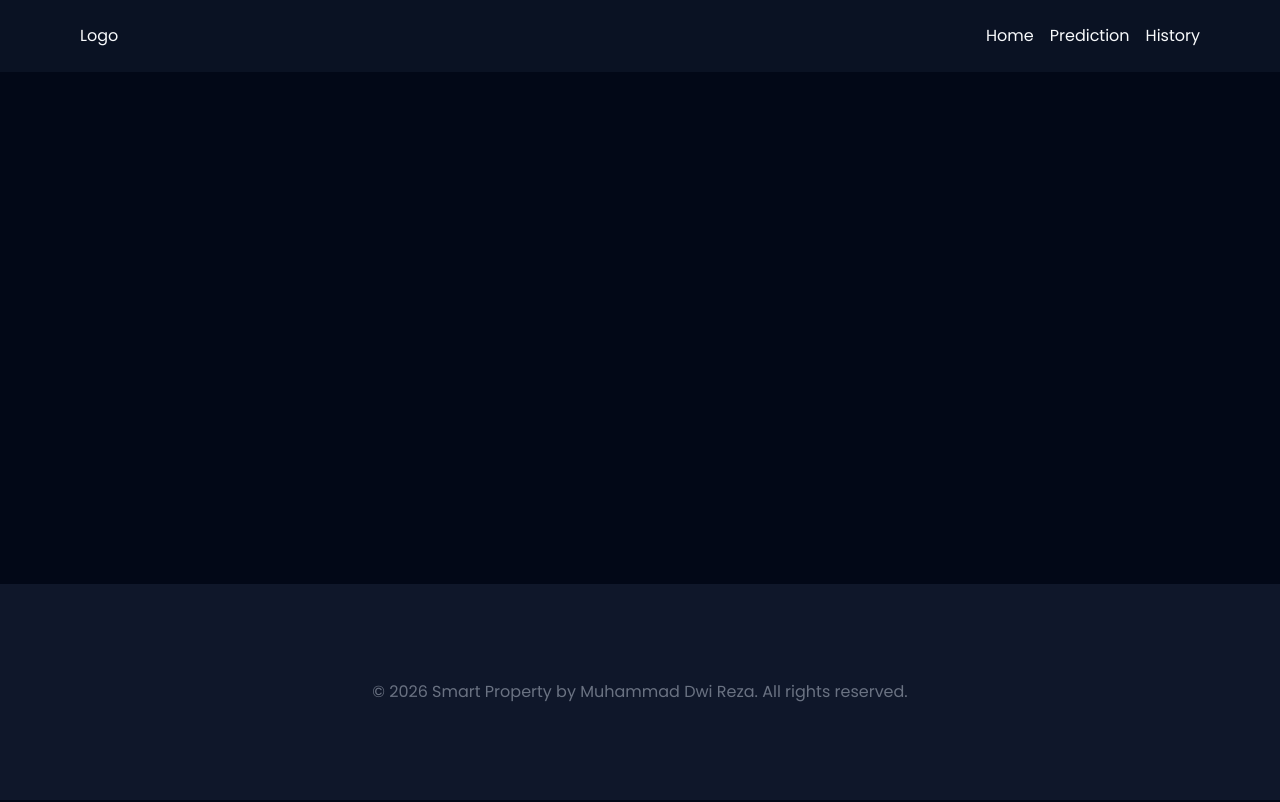
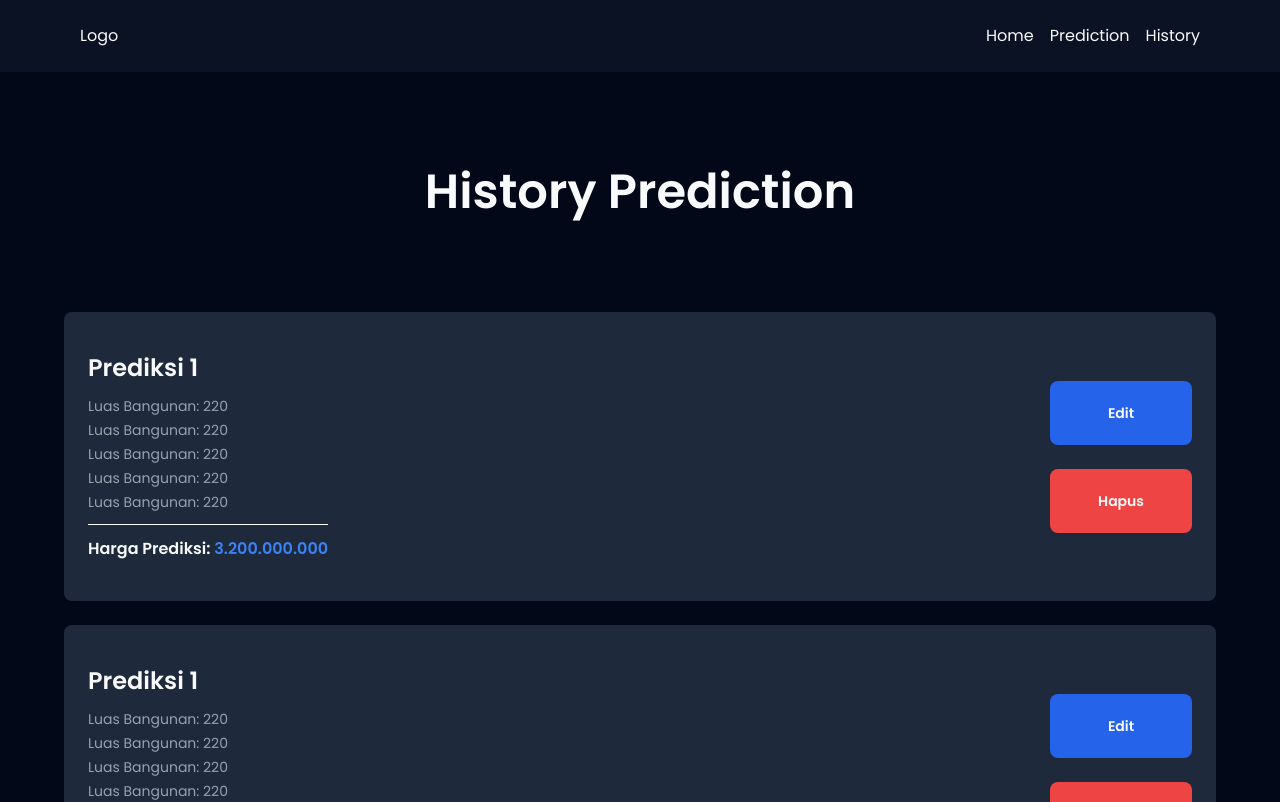
Before and after one commit to bladumdum/smart-property, a React (Vite) app in the folder smart-property/: page /history in a window 1280 px wide. Shown: the top 802 px of the page. Built offline with nearby package versions, Linux system fonts and the light colour scheme.

Commit message:
feat: membuat halaman history prediction

```diff
--- a/smart-property/src/components/common/Input.jsx
+++ b/smart-property/src/components/common/Input.jsx
@@ -8,7 +8,7 @@ export default function Input({
 }) {
   return (
     <>
-      <label htmlFor="" className="px-4">
+      <label htmlFor="" className="pl-4">
         {label}
       </label>
       <input
@@ -16,7 +16,7 @@ export default function Input({
         name={name}
         value={value}
         onChange={handleChange}
-        className="py-2 px-4 bg-bg-card w-full rounded-sm"
+        className="py-2 pl-4 bg-bg-card w-full rounded-sm"
         placeholder={placeholder}
         onWheel={(e) => e.target.blur()}
         required
--- a/smart-property/src/components/prediction/HistoryTable.jsx
+++ b/smart-property/src/components/prediction/HistoryTable.jsx
@@ -0,0 +1,12 @@
+import HistoryCard from "../../pages/HistoryCard";
+
+export default function HistoryTable() {
+  const ids = [1, 2, 3, 4];
+  return (
+    <div className="flex flex-col justify-center items-center w-full py-24 gap-6">
+      {ids.map((id) => (
+        <HistoryCard id={id} />
+      ))}
+    </div>
+  );
+}
--- a/smart-property/src/components/prediction/HouseForm.jsx
+++ b/smart-property/src/components/prediction/HouseForm.jsx
@@ -109,7 +109,7 @@ export default function HouseForm({ setPrediction }) {
   };
 
   return (
-    <div className=" py-24 w-full">
+    <div className=" pt-24 w-full">
       <form onSubmit={handleSubmit} className="w-full">
         <div className="flex flex-col gap-4 mb-8">
           {inputContents.map(({ label, type, name, value, placeholder }) => (
--- a/smart-property/src/components/prediction/PredictionCard.jsx
+++ b/smart-property/src/components/prediction/PredictionCard.jsx
@@ -1,7 +1,7 @@
 export default function PredictionCard({ prediction }) {
   return (
     <div className="flex flex-col">
-      <h5 className="font-semibold pl-6">Harga Estimasi</h5>
+      <h5 className="font-semibold pl-4">Harga Estimasi</h5>
       <div className="py-10 px-6 bg-bg-card rounded-sm">
         <p
           className={` ${prediction ? "text-brand" : "text-gray-500"} text-3xl font-semibold text-left `}>
--- a/smart-property/src/pages/History.jsx
+++ b/smart-property/src/pages/History.jsx
@@ -1,3 +1,12 @@
+import HistoryTable from "../components/prediction/HistoryTable";
+
 export default function History() {
-  return;
+  return (
+    <div className="container-center">
+      <div className="flex flex-col justify-center items-center py-24">
+        <h2 className="text-5xl font-semibold">History Prediction</h2>
+        <HistoryTable />
+      </div>
+    </div>
+  );
 }
--- /dev/null
+++ b/smart-property/src/pages/HistoryCard.jsx
@@ -0,0 +1,35 @@
+export default function HistoryCard({ id }) {
+  return (
+    <div className="bg-bg-card py-10 w-full rounded-sm" key={id}>
+      <div className="flex justify-between items-center px-6">
+        <div className="flex flex-col gap-3 max-w-sm">
+          <h6 className="text-2xl font-semibold">Prediksi 1</h6>
+          <div className="text-gray-400 text-sm flex flex-col gap-1">
+            <p>Luas Bangunan: 220</p>
+            <p>Luas Bangunan: 220</p>
+            <p>Luas Bangunan: 220</p>
+            <p>Luas Bangunan: 220</p>
+            <p>Luas Bangunan: 220</p>
+          </div>
+          <hr />
+          <p className=" font-semibold">
+            Harga Prediksi: <span className="text-info">3.200.000.000</span>
+          </p>
+        </div>
+
+        <div className="flex flex-col justify-center items-center gap-6 max-w-sm">
+          <button
+            onClick={() =>
+              alert("Fitur ini masih belum dibuat. backendnya bingung cik😭")
+            }
+            className="bg-brand flex justify-center items-center rounded-sm h-16 px-12 py-2 text-sm font-semibold w-full">
+            Edit
+          </button>
+          <button className="bg-error flex justify-center items-center rounded-sm h-16 px-12 py-2 text-sm font-semibold w-full">
+            Hapus
+          </button>
+        </div>
+      </div>
+    </div>
+  );
+}
--- a/smart-property/src/pages/Prediction.jsx
+++ b/smart-property/src/pages/Prediction.jsx
@@ -11,10 +11,10 @@ export default function Prediction() {
           <h2 className="text-6xl font-semibold text-center">
             Prediksi Harga Rumah
           </h2>
-          <div className="mb-6">
+          <div className="flex flex-col gap-8">
             <HouseForm setPrediction={setPrediction} />
+            <PredictionCard prediction={prediction} />
           </div>
-          <PredictionCard prediction={prediction} />
         </div>
       </div>
     </div>
```
